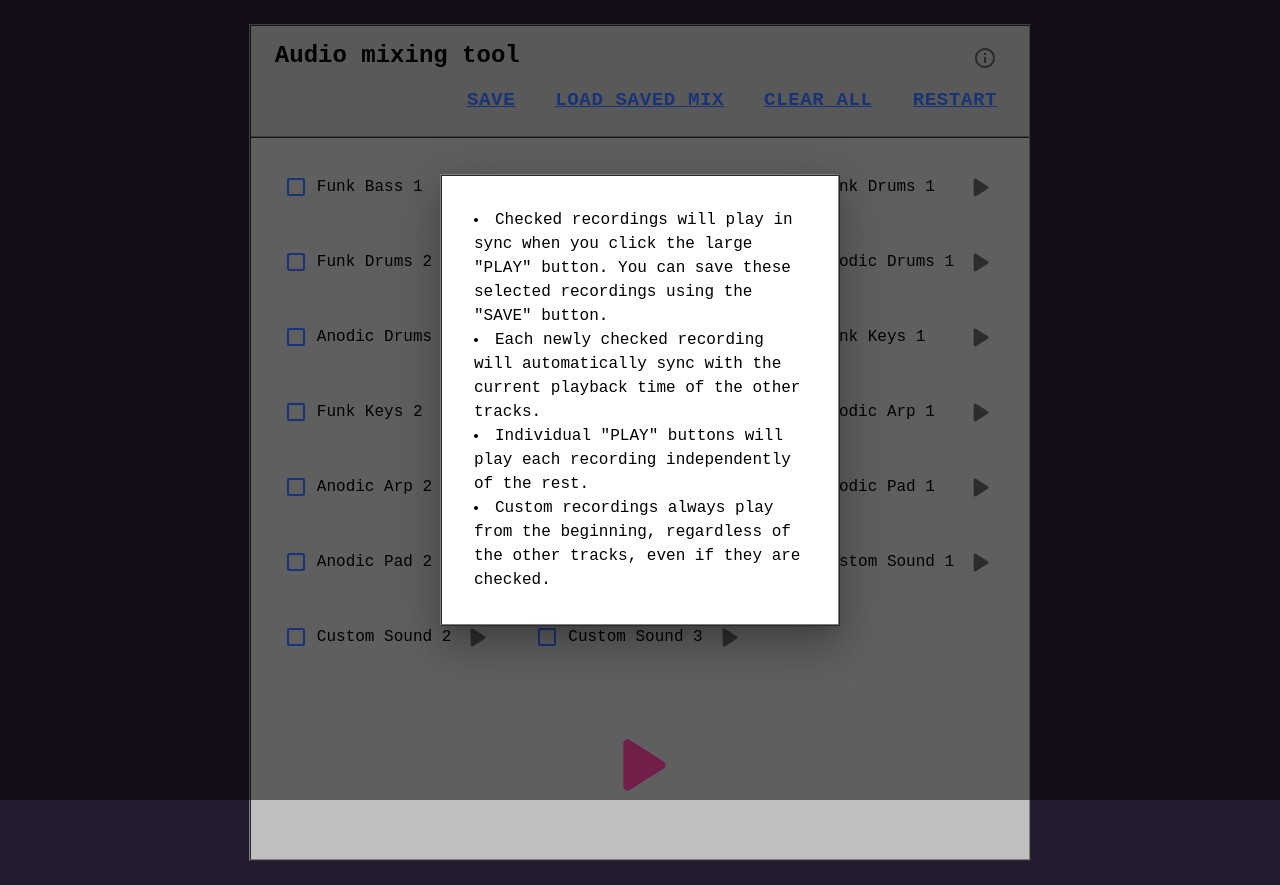
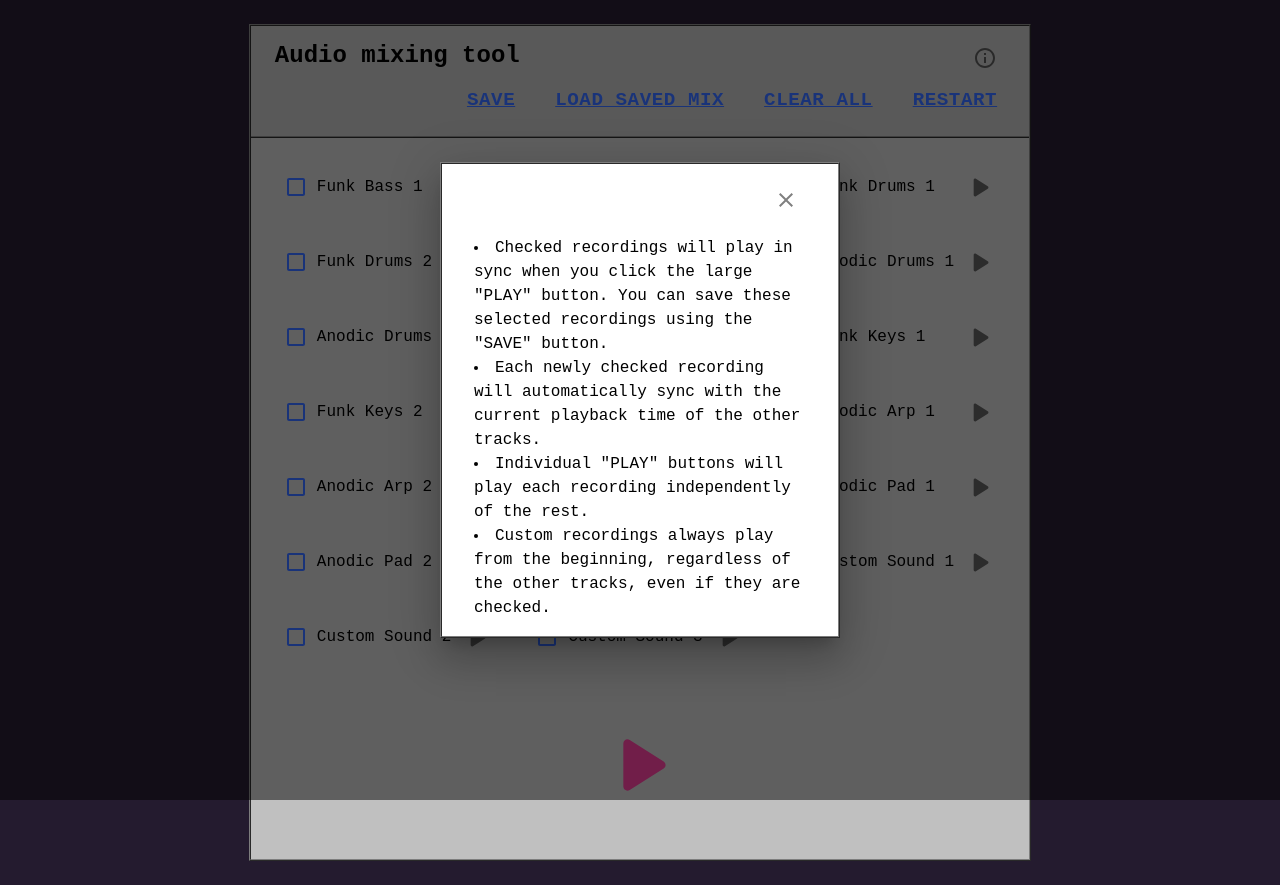
Before and after one commit to DonkeyDushan/djApp, a React (Vite) app: page / in a window 1280 px wide. Both pictures are taken after a click on the button 985 px from the left and 58 px from the top of the page. Built offline with nearby package versions, Linux system fonts and the light colour scheme; no server answers.

Commit message:
info modal

```diff
--- a/src/app/components/InfoDialog/index.tsx
+++ b/src/app/components/InfoDialog/index.tsx
@@ -1,19 +1,21 @@
 import * as React from 'react';
 import Box from '@mui/material/Box';
 import Modal from '@mui/material/Modal';
-import { InfoOutlined } from '@mui/icons-material';
+import { CloseOutlined, InfoOutlined } from '@mui/icons-material';
 import { IconButton } from '@mui/material';
 
 const style = {
   position: 'absolute' as const,
   top: '50%',
   left: '50%',
+  display: 'grid',
   transform: 'translate(-50%, -50%)',
   width: 400,
   bgcolor: 'background.paper',
   border: '2px ridge #7d7d7d',
   boxShadow: 24,
-  p: 4,
+  px: 4,
+  py: 2,
   color: 'black',
 };
 
@@ -33,6 +35,17 @@ const InfoDialog = () => {
         aria-describedby="modal-modal-description"
       >
         <Box sx={style}>
+          <IconButton
+            sx={{
+              color: 'grey',
+              fill: 'grey',
+              justifySelf: 'end',
+              marginBottom: 2,
+            }}
+            onClick={handleClose}
+          >
+            <CloseOutlined />
+          </IconButton>
           <li>
             {
               'Checked recordings will play in sync when you click the large "PLAY" button. You can save these selected recordings using the "SAVE" button.'
```
